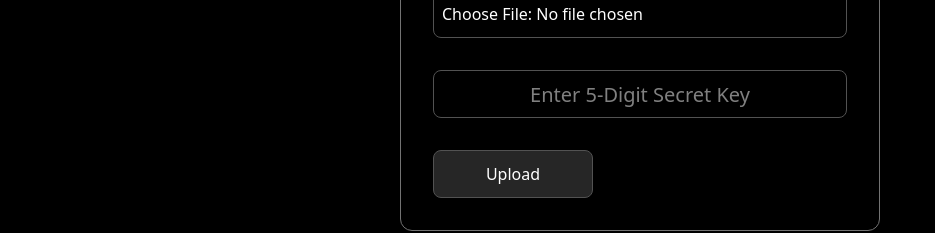
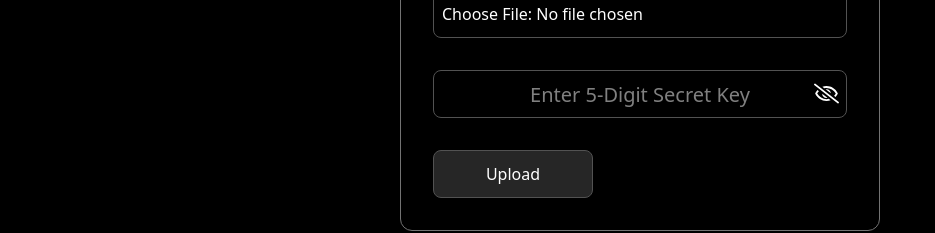
Before and after one commit to Kilaparthi-Himanshu/file-sharing, a Next.js app: page /send in a window 1280 px wide. Shown: the part 442-675 px from the top of the page, without its empty margins (0-935 px from the left). Built offline with nearby package versions, Linux system fonts and the light colour scheme.

Commit message:
Added Password hide feature for secret code

```diff
--- a/app/components/FileDownload.tsx
+++ b/app/components/FileDownload.tsx
@@ -7,6 +7,7 @@ import { SpinnerRenderer } from "./Spinner";
 import { FaRegCopy } from "react-icons/fa";
 import { AnimatePresence, motion } from "framer-motion";
 import { CopyButton } from "./CopyButton";
+import { usePasswordEye } from "../utils/hooks/usePasswordEye";
 
 export const FileDownload = () => {
     const [secretKey, SetSecretKey] = useState<string>('')
@@ -15,6 +16,7 @@ export const FileDownload = () => {
     const [text, setText] = useState<string>("");
     const [textAreaOpen, setTextAreaOpen] = useState<boolean>(false);
     const [textIsCopied, setTextIsCopied] = useState<boolean>(false);
+    const {isHidden, PasswordEye} = usePasswordEye();
 
     const { mutateAsync: getFile, isPending: isDownloadPending } = useMutation({
         mutationFn: async (data: { fileId: string, secretKey: string }) => downloadDecryptedFile(data.fileId, data.secretKey)
@@ -83,9 +85,12 @@ export const FileDownload = () => {
                 </div>
             )}
 
-            <input type='text' className={`border border-neutral-600 w-full h-12 rounded-lg flex items-center p-2 mt-8 text-center text-xl ${fileId && 'tracking-[8px]'}  font-sans focus:outline-4 outline-neutral-700 focus:border-neutral-400 focus:border-2 transition-[outline,border] duration-50`} maxLength={6}  placeholder='Enter ID' required onChange={(e) => setFileId(e.target.value)}/>
+            <input type='text' className={`border border-neutral-600 w-full h-12 rounded-lg flex items-center p-2 mt-8 text-center text-xl ${fileId && 'tracking-[8px]'}  font-sans focus:outline-4 outline-neutral-700 focus:border-neutral-400 focus:border-2 transition-[outline,border] duration-[50ms,0ms]`} maxLength={6}  placeholder='Enter ID' required onChange={(e) => setFileId(e.target.value)}/>
 
-            <input type='text' className={`border border-neutral-600 w-full h-12 rounded-lg flex items-center p-2 mt-8 text-center text-xl ${secretKey && 'tracking-[8px]'}  font-sans focus:outline-4 outline-neutral-700 focus:border-neutral-400 focus:border-2 transition-[outline,border] duration-50`} maxLength={5}  placeholder='Enter 5-Digit Secret Key' required onChange={(e) => SetSecretKey(e.target.value)}/>
+            <div className="w-full relative mt-8">
+                <input type={isHidden ? 'password' : 'text'} className={`border border-neutral-600 w-full h-12 rounded-lg flex items-center p-2 text-center text-xl ${secretKey ? 'tracking-[8px]' : 'max-lg:text-sm'}  font-sans focus:outline-4 outline-neutral-700 focus:border-neutral-400 focus:border-2 transition-[outline,border] duration-[50ms,0ms]`} maxLength={5}  placeholder='Enter 5-Digit Secret Key' required onChange={(e) => SetSecretKey(e.target.value)}/>
+                <PasswordEye />
+            </div>
 
             <div className="w-full flex items-center mt-8 justify-between">
                 <button className="w-40 h-12 self-start border border-neutral-600 rounded-lg bg-neutral-800 hover:bg-neutral-900 transition-[background,scale] cursor-pointer active:scale-98" onClick={handleDownload}>
--- a/app/components/FileInput.tsx
+++ b/app/components/FileInput.tsx
@@ -6,6 +6,7 @@ import {  uploadEncryptedFile } from "../functions/encrypt";
 import { FileIdDisplay } from "./FileIdDisplay";
 import { useMutation } from '@tanstack/react-query';
 import { SpinnerRenderer } from "./Spinner";
+import { usePasswordEye } from "../utils/hooks/usePasswordEye";
 
 export const FileInput = () => {
     const [file, setFile] = useState<File | null>(null);
@@ -14,6 +15,7 @@ export const FileInput = () => {
     const [errorMessage, setErrorMessage] = useState<string>("");
     const [showFileIdDisplay, setShowFileIdDisplay] = useState<boolean>(false);
     const [fileId, setFileId] = useState<string>('');
+    const {isHidden, PasswordEye} = usePasswordEye();
 
     const { mutateAsync: addFile, isPending: isUploadPending } = useMutation({
         mutationFn: async (data: { file: File, secretKey: string }) => uploadEncryptedFile(data.file, data.secretKey)
@@ -93,7 +95,10 @@ export const FileInput = () => {
                 </div>
             </div>
 
-            <input type='text' className={`border border-neutral-600 w-full h-12 rounded-lg flex items-center p-2 mt-8 text-center text-xl ${secretKey && 'tracking-[8px]'}  font-sans focus:outline-4 outline-neutral-700 focus:border-neutral-400 focus:border-2 transition-[outline,border] duration-50`} maxLength={5}  placeholder='Enter 5-Digit Secret Key' required onChange={(e) => SetSecretKey(e.target.value)}/>
+            <div className="w-full relative mt-8">
+                <input type={isHidden ? 'password' : 'text'} className={`border border-neutral-600 w-full h-12 rounded-lg flex items-center p-2 text-center text-xl ${secretKey ? 'tracking-[8px]' : 'max-lg:text-sm'}  font-sans focus:outline-4 outline-neutral-700 focus:border-neutral-400 focus:border-2 transition-[outline,border] duration-[50ms,0ms]`} maxLength={5}  placeholder='Enter 5-Digit Secret Key' required onChange={(e) => SetSecretKey(e.target.value)}/>
+                <PasswordEye />
+            </div>
 
             <div className="w-full flex items-center mt-8 justify-between">
                 <button className="w-40 h-12 self-start border border-neutral-600 rounded-lg bg-neutral-800 hover:bg-neutral-900 transition-[background,scale] cursor-pointer active:scale-98" onClick={handleUpload}>
--- a/app/components/TextInput.tsx
+++ b/app/components/TextInput.tsx
@@ -5,6 +5,7 @@ import { uploadEncryptedText } from "../functions/encryptText";
 import { FileIdDisplay } from "./FileIdDisplay";
 import { useMutation } from '@tanstack/react-query';
 import { SpinnerRenderer } from "./Spinner";
+import { usePasswordEye } from "../utils/hooks/usePasswordEye";
 
 export const TextInput = () => {
     const [text, setText] = useState<string>("");
@@ -12,6 +13,7 @@ export const TextInput = () => {
     const [errorMessage, setErrorMessage] = useState<string>("");
     const [showFileIdDisplay, setShowFileIdDisplay] = useState<boolean>(false);
     const [fileId, setFileId] = useState<string>('');
+    const {isHidden, PasswordEye} = usePasswordEye();
 
     const { mutateAsync: addText, isPending: isUploadPending } = useMutation({
         mutationFn: async (data: { text: string, secretKey: string }) => uploadEncryptedText(data.text, data.secretKey)
@@ -61,7 +63,10 @@ export const TextInput = () => {
                 ></textarea>
             </div>
 
-            <input type='text' className={`border border-neutral-600 w-full h-12 rounded-lg flex items-center p-2 mt-8 text-center text-xl ${secretKey && 'tracking-[8px]'}  font-sans focus:outline-4 outline-neutral-700 focus:border-neutral-400 focus:border-2 transition-[outline,border] duration-50`} maxLength={5}  placeholder='Enter 5-Digit Secret Key' required onChange={(e) => SetSecretKey(e.target.value)}/>
+            <div className="w-full relative mt-8">
+                <input type={isHidden ? 'password' : 'text'} className={`border border-neutral-600 w-full h-12 rounded-lg flex items-center p-2 text-center text-xl ${secretKey ? 'tracking-[8px]' : 'max-lg:text-sm'}  font-sans focus:outline-4 outline-neutral-700 focus:border-neutral-400 focus:border-2 transition-[outline,border] duration-[50ms,0ms]`} maxLength={5}  placeholder='Enter 5-Digit Secret Key' required onChange={(e) => SetSecretKey(e.target.value)}/>
+                <PasswordEye />
+            </div>
 
             <div className="w-full flex items-center mt-8 justify-between">
                 <button className="w-40 h-12 self-start border border-neutral-600 rounded-lg bg-neutral-800 hover:bg-neutral-900 transition-[background,scale] cursor-pointer active:scale-98" onClick={handleUpload}>
--- /dev/null
+++ b/app/utils/hooks/usePasswordEye.tsx
@@ -0,0 +1,28 @@
+'use client';
+
+import React, { useCallback, useState } from 'react';
+import { FaRegEye } from "react-icons/fa";
+import { FaRegEyeSlash } from "react-icons/fa";
+import { motion } from "framer-motion";
+
+export const usePasswordEye = () => {
+    const [isHidden, setIsHidden] = useState<boolean>(true);
+
+    const PasswordEye = useCallback(() => {
+        return (
+            <div className='absolute top-[11px] right-2' onClick={() => setIsHidden(!isHidden)}>
+                <motion.div
+                    key={isHidden ? 'hidden' : 'visible'}
+                    initial={{ opacity: 0, scale: 0.5 }}
+                    animate={{ opacity: 1, scale: 1 }}
+                    exit={{ opacity: 0, scale: 0.5 }}
+                    transition={{ duration: 0.2 }}
+                >
+                    {isHidden ? <FaRegEyeSlash size={25} /> : <FaRegEye size={25} />}
+                </motion.div>
+            </div>
+        );
+    }, [isHidden]); // useCallback ensures the component dosen't rerender on input change
+
+    return {isHidden, PasswordEye};
+}
```
